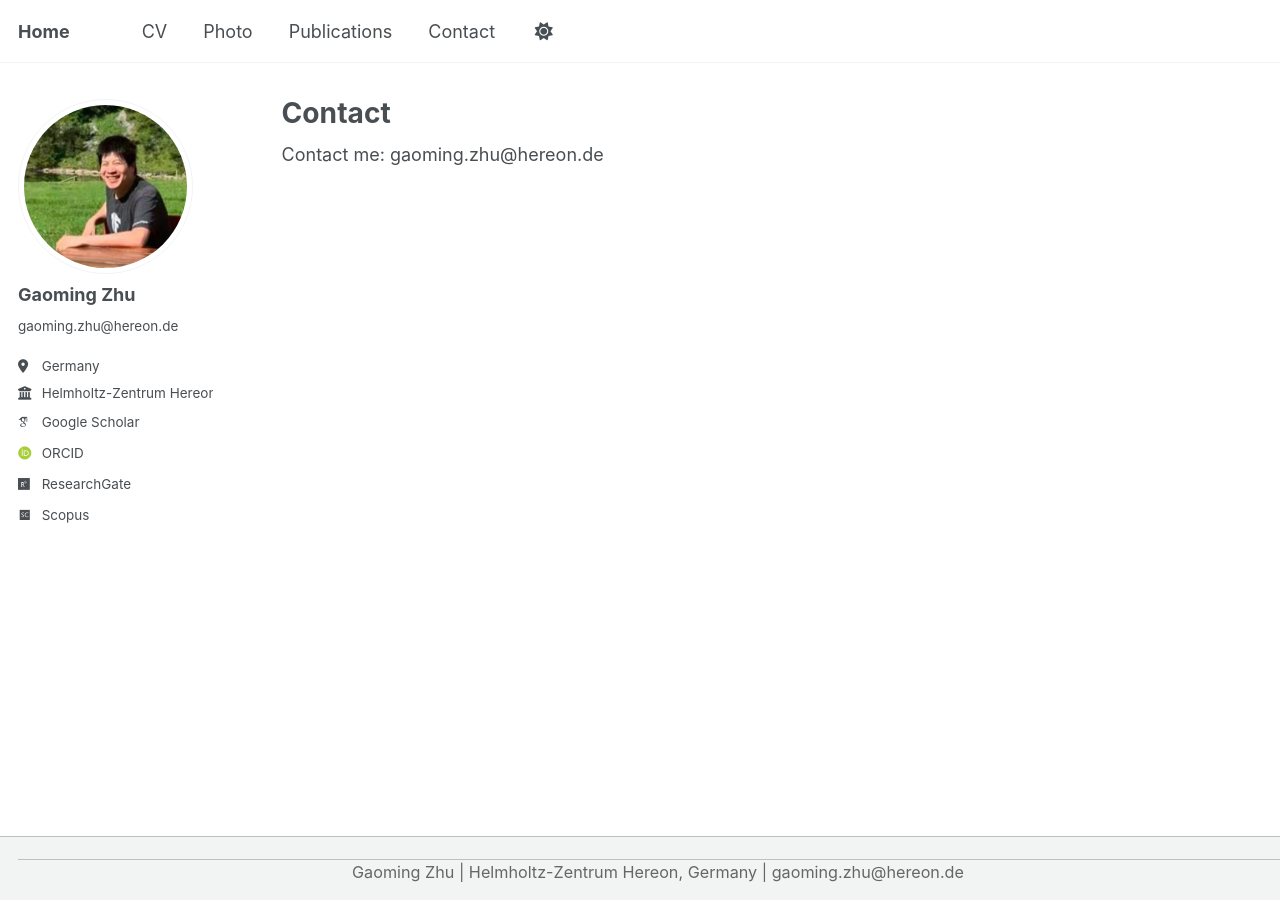
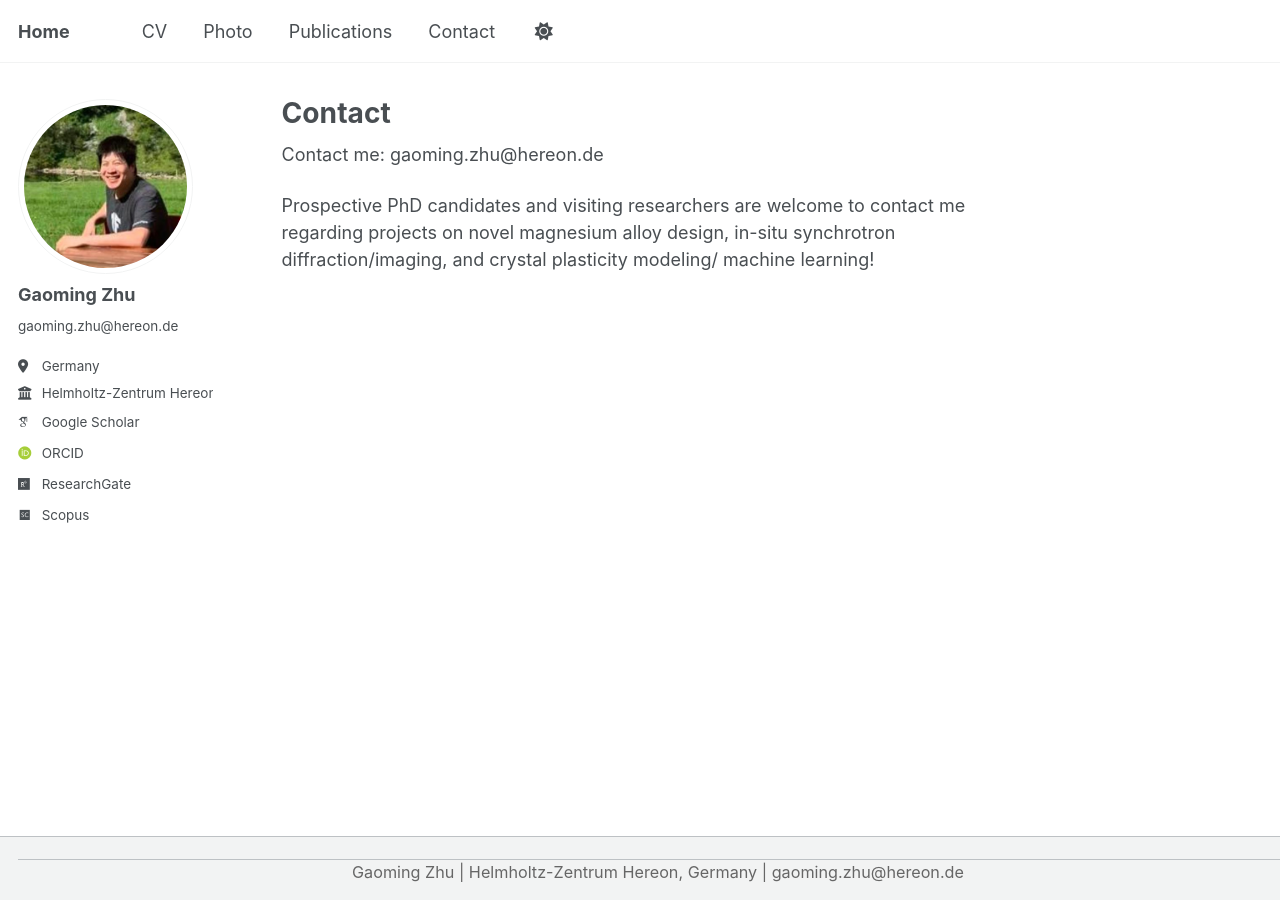
Before and after one commit to zgm900613/zgm900613.github.io, a Jekyll site: the page built from _pages/contact.md, in a window 1280 px wide. Built offline with Jekyll 4.4.1, drawn with Linux system fonts in a browser that asks for light colours; some web fonts are replaced; a script that is not in the unit is left out.

Commit message:
Update contact.md

```diff
--- a/_pages/contact.md
+++ b/_pages/contact.md
@@ -6,3 +6,5 @@ author_profile: true
 ---
 
 Contact me: gaoming.zhu@hereon.de
+
+Prospective PhD candidates and visiting researchers are welcome to contact me regarding projects on novel magnesium alloy design, in-situ synchrotron diffraction/imaging, and crystal plasticity modeling/ machine learning!
```
